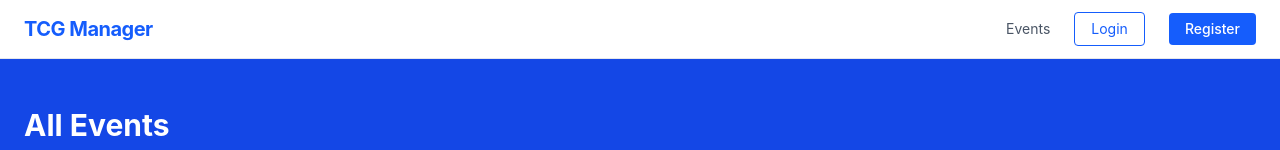
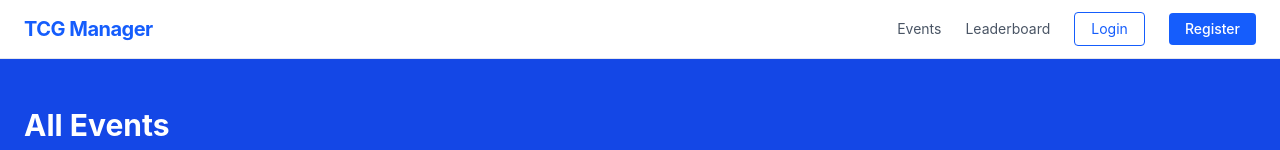
Before and after one commit to kentquinto/Sprint5-2, a React (Vite) app: page / in a window 1280 px wide. Shown: the top 150 px of the page. Built offline with nearby package versions, Linux system fonts and the light colour scheme; no server answers.

Commit message:
added leaderboard to navbar

```diff
--- a/src/components/Navbar.jsx
+++ b/src/components/Navbar.jsx
@@ -19,6 +19,9 @@
       <div className="flex items-center gap-6">
         <Link to="/" className="text-gray-600 hover:text-blue-600 text-sm transition-colors">
           Events
+        </Link>
+        <Link to="/stats" className="text-gray-600 hover:text-blue-600 text-sm transition-colors">
+          Leaderboard
         </Link>
         {token ? (
           <>
```
